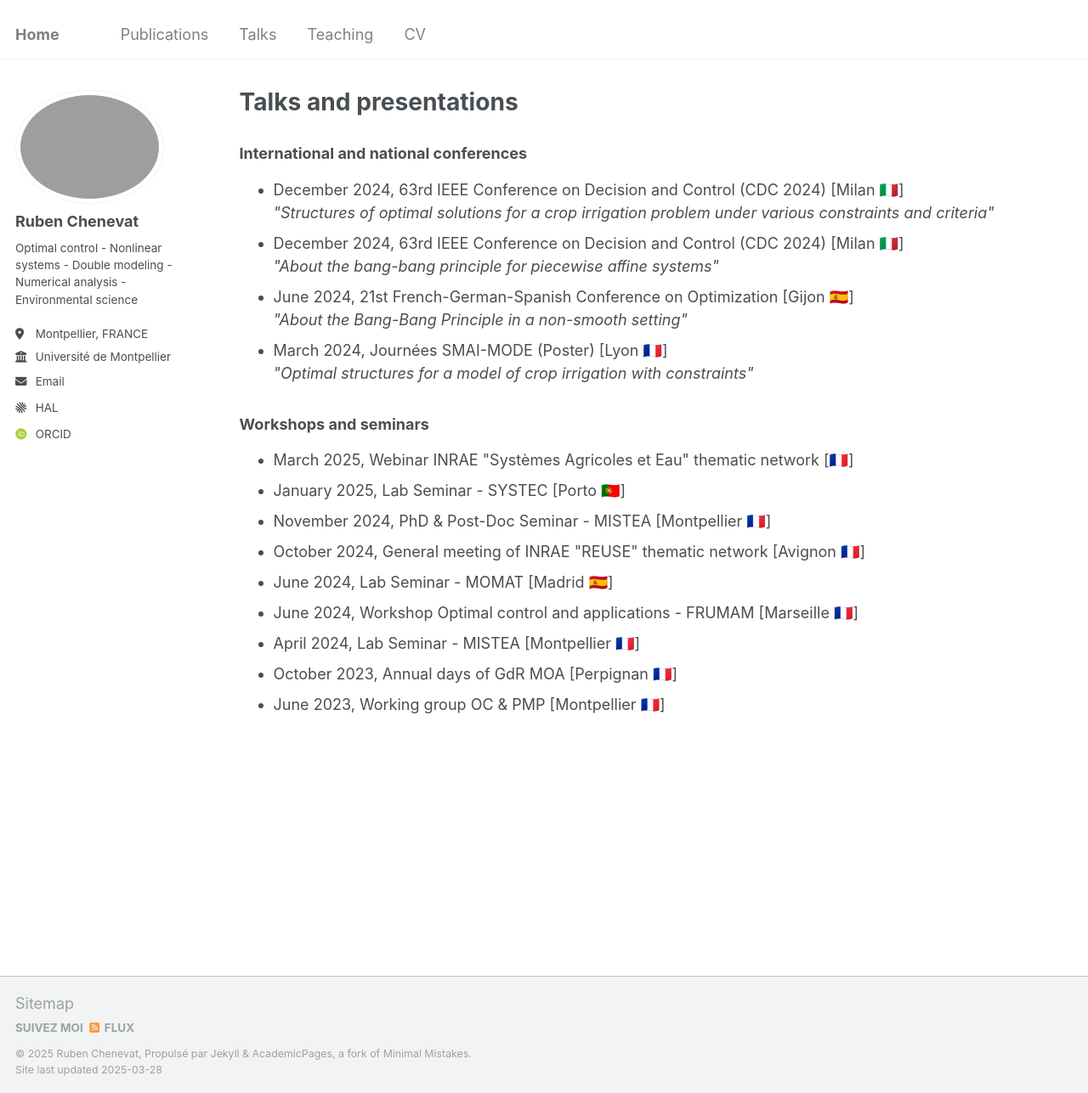
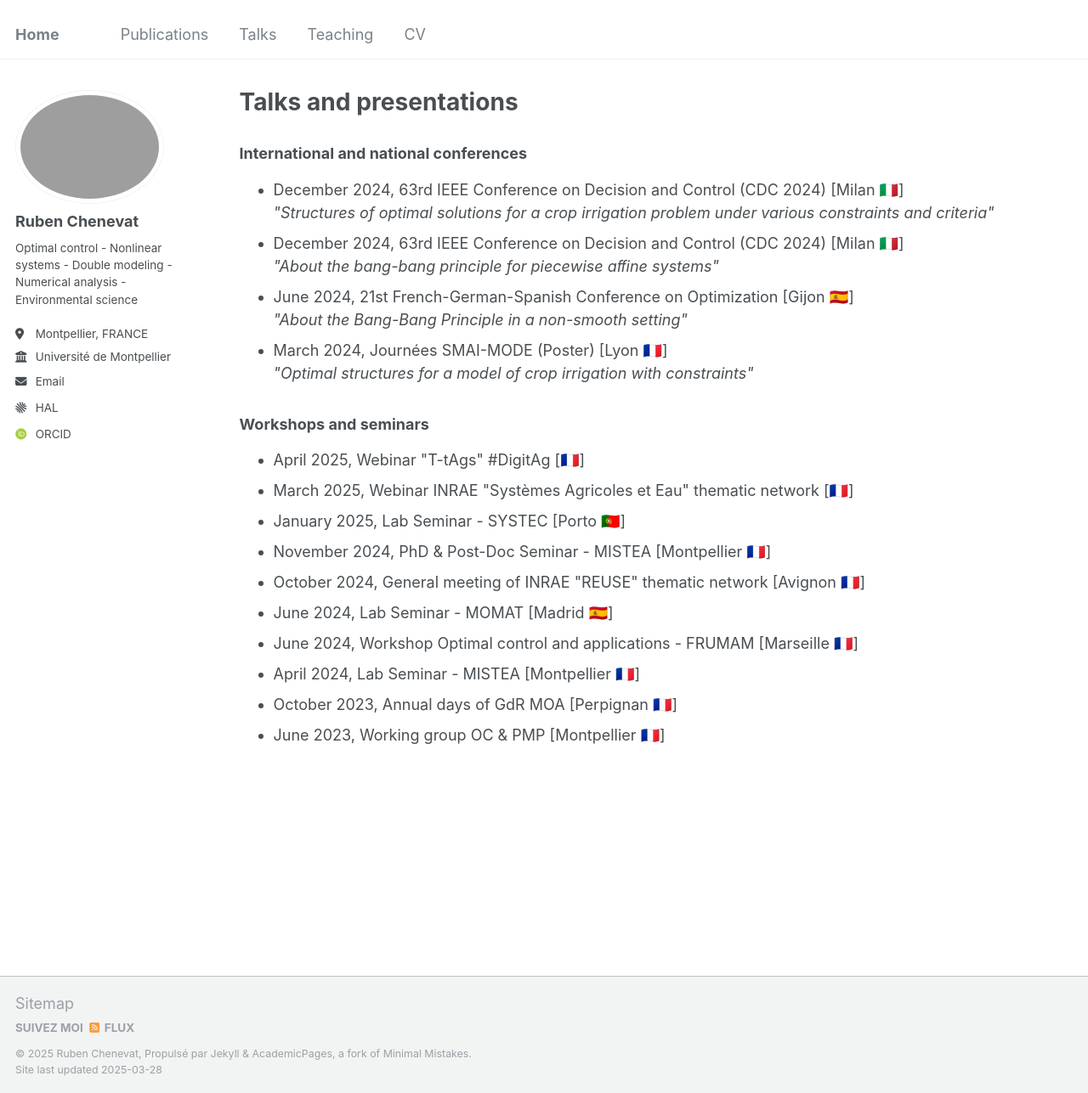
Before and after one commit to rubenchenevat/rubenchenevat.github.io, a Jekyll site: the page built from _pages/talks.html, in a window 1280 px wide and 1287 px high. Shown: the whole window at 85% size. Built offline with Jekyll 4.4.1, drawn with Linux system fonts in a browser that asks for light colours; some web fonts are replaced.

Commit message:
Update talks.html

```diff
--- a/_pages/talks.html
+++ b/_pages/talks.html
@@ -40,6 +40,7 @@ author_profile: true
 <h3>Workshops and seminars</h3>
 
 <ul>
+    <li>April 2025, Webinar "T-tAgs" #DigitAg [🇫🇷]</li>
     <li>March 2025, Webinar INRAE "Systèmes Agricoles et Eau" thematic network [🇫🇷]</li>
     <li>January 2025, Lab Seminar - SYSTEC [Porto 🇵🇹]</li>
     <li>November 2024, PhD & Post-Doc Seminar - MISTEA [Montpellier 🇫🇷]</li>
```
